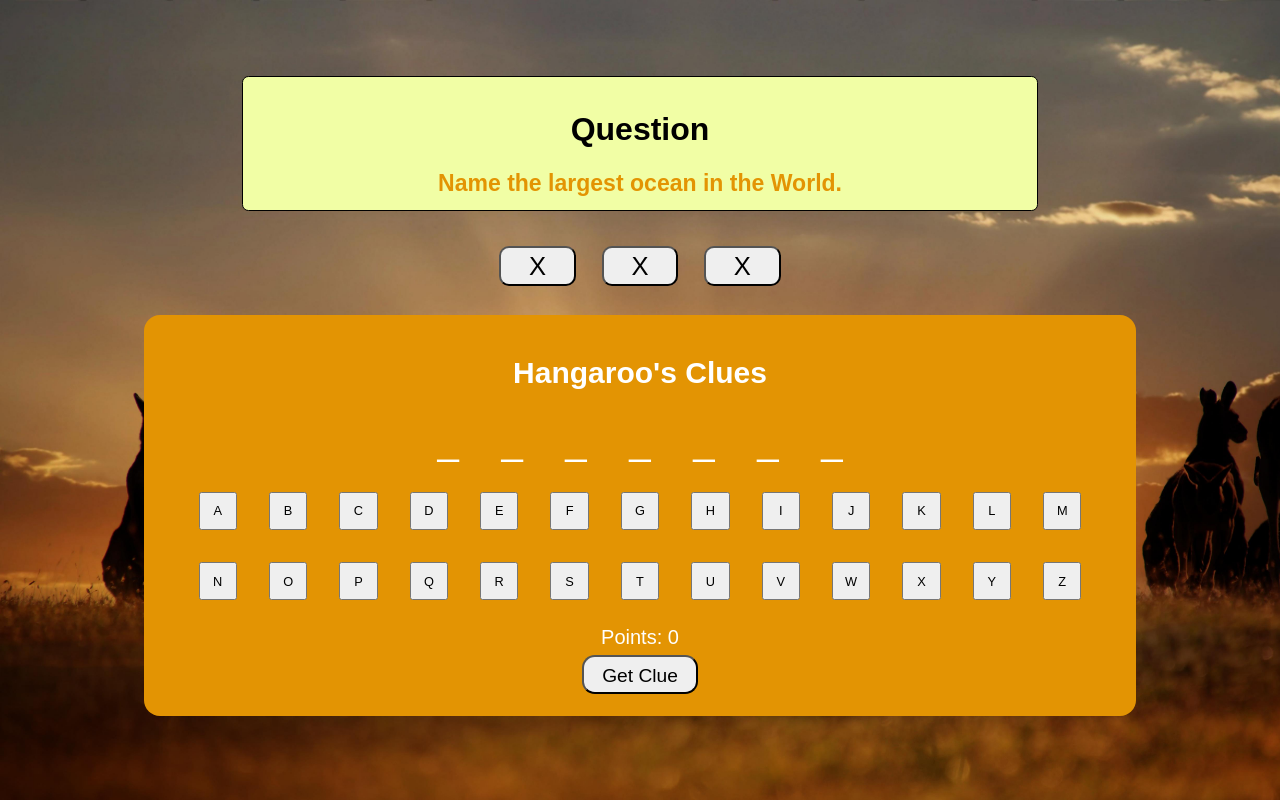
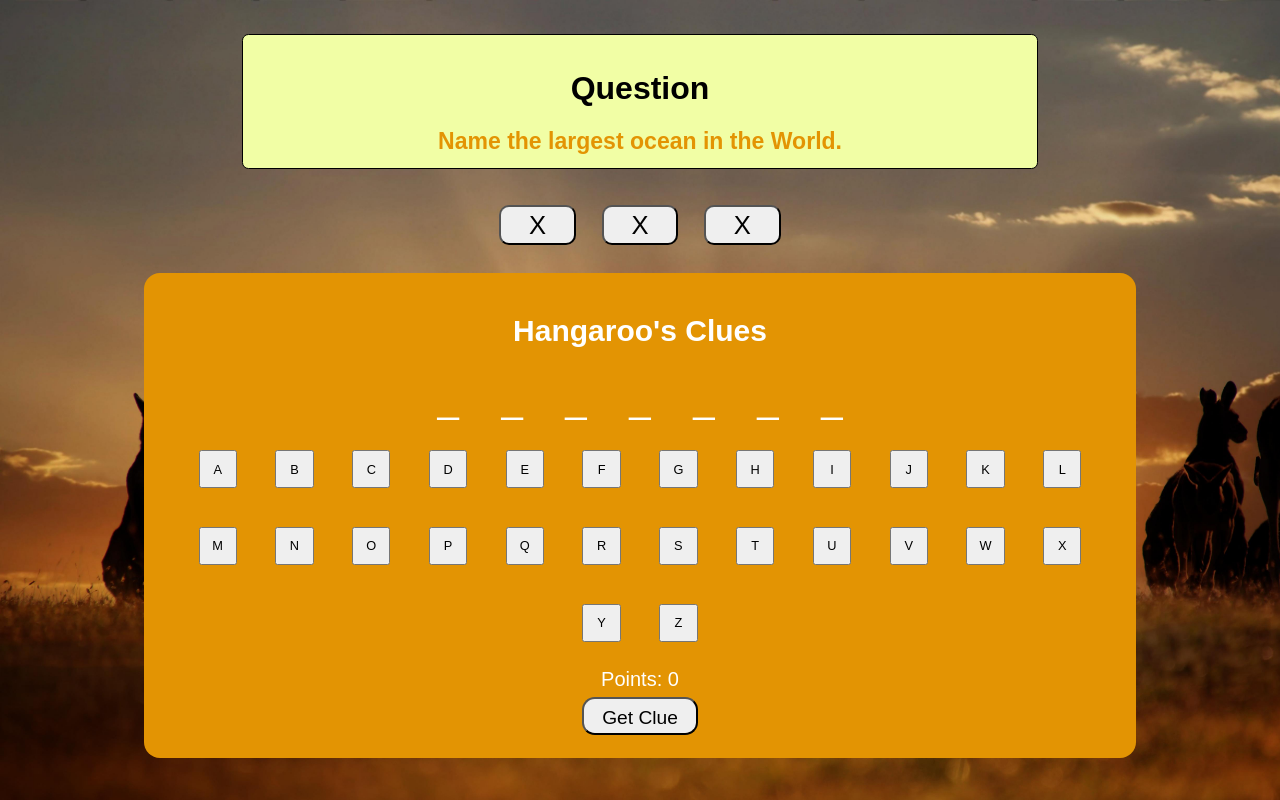
Before and after one commit to HangarooActivity/HangarooActivity.github.io, a PHP site: page / in a window 1280 px wide. Run offline with PHP 8.4, Linux system fonts and the light colour scheme.

Commit message:
Update styles.css

```diff
--- a/styles.css
+++ b/styles.css
@@ -63,7 +63,7 @@ body {
     display: flex;
     justify-content: center;
     flex-wrap: wrap;
-    gap: 0.5vw;
+    gap: 1vw;
     font-size: 1vw;
 }
 
```
